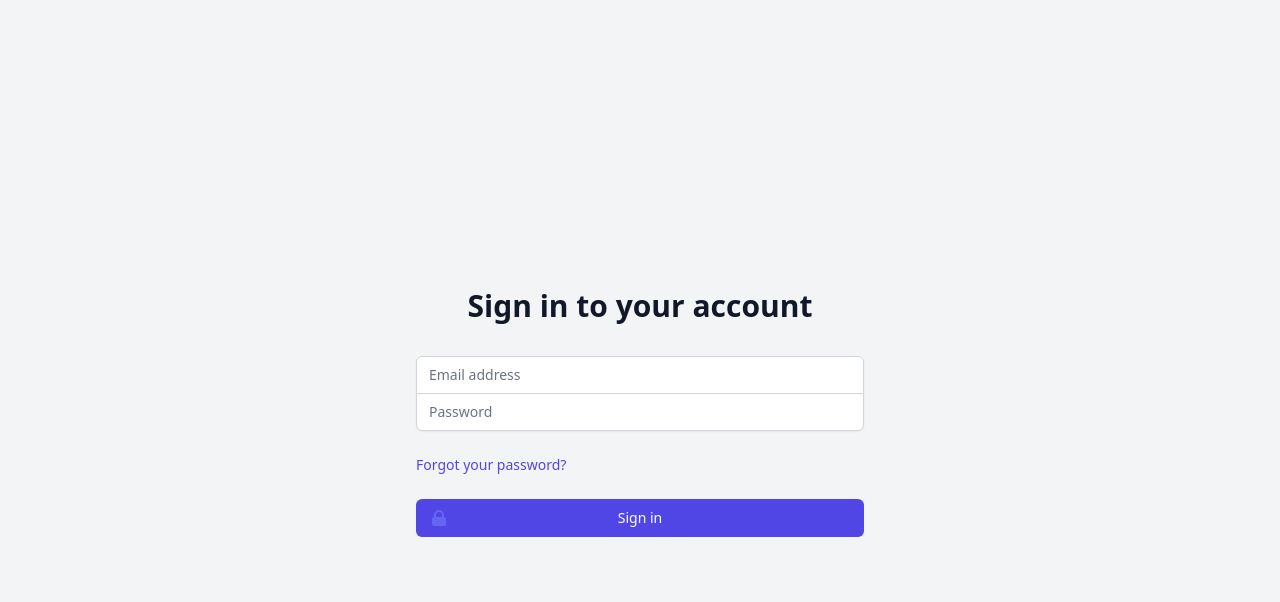
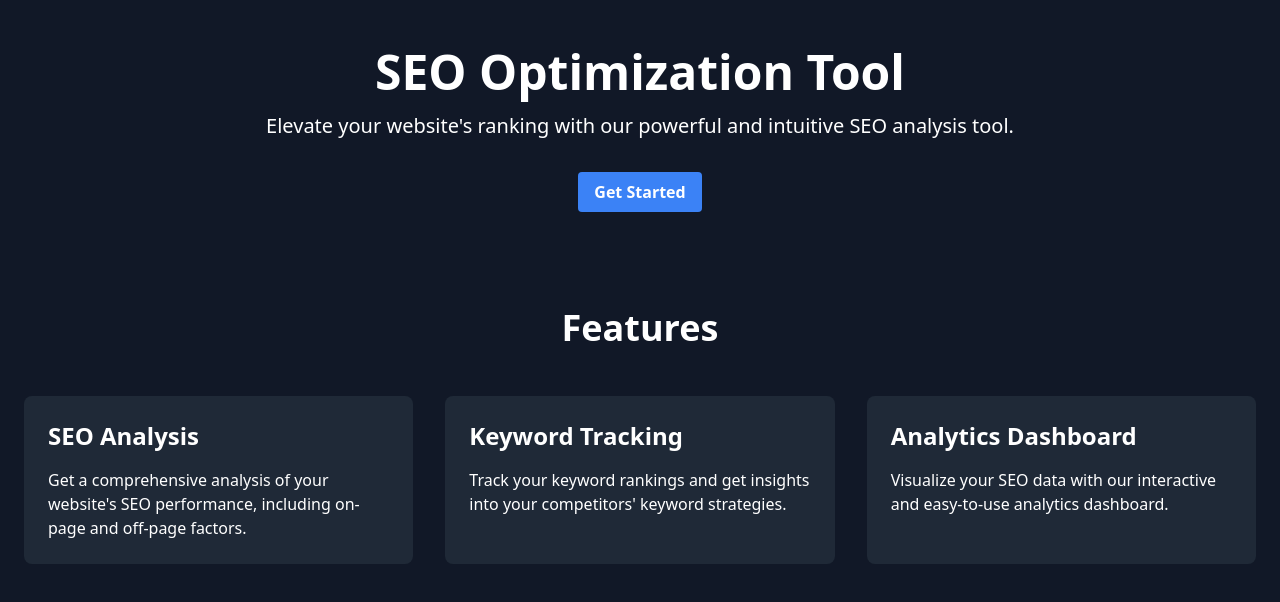
Before and after one commit to Shoaib-2/RankForge, a React (Create React App) app in the folder client/: page / in a window 1280 px wide. Before the commit this address led to /login. Shown: the top 602 px of the page. Built offline with nearby package versions, Linux system fonts and the light colour scheme.

Commit message:
Added a landing page.

```diff
--- a/client/package.json
+++ b/client/package.json
@@ -8,6 +8,7 @@
     "axios": "^1.7.9",
     "client": "file:",
     "cra-template": "1.2.0",
+    "framer-motion": "^12.23.3",
     "lucide-react": "^0.473.0",
     "react": "^18.2.0",
     "react-datepicker": "^7.6.0",
--- a/client/src/App.js
+++ b/client/src/App.js
@@ -10,6 +10,7 @@ import KeywordsPage from './compnents/pages/KeywordsPage';
 import ProtectedRoute from './compnents/auth/ProtectedRoute';
 import { SEOProvider } from './context/SeoContext';
 import ForgotPassword from './compnents/auth/forgotPassword';
+import LandingPage from './compnents/pages/LandingPage';
 
 function App() {
   return (
@@ -18,12 +19,12 @@ function App() {
       <Router>
         <Routes>
           {/* Public routes */}
+          <Route path="/" element={<LandingPage />} />
           <Route path="/login" element={<Login />} />
           <Route path="/forgot-password" element={<ForgotPassword />} />
           <Route path="/register" element={<Register />} />
 
           {/* Protected routes */}
-          <Route path="/" element={<ProtectedRoute><Layout><Navigate to="/dashboard" /></Layout></ProtectedRoute>} />
           <Route path="/dashboard" element={<ProtectedRoute><Layout><Dashboard /></Layout></ProtectedRoute>} />
           <Route path="/seo-analysis" element={<ProtectedRoute><Layout><SEOAnalysisPage /></Layout></ProtectedRoute>} />
           <Route path="/keywords" element={<ProtectedRoute><Layout><KeywordsPage /></Layout></ProtectedRoute>} />
--- /dev/null
+++ b/client/src/compnents/pages/LandingPage.js
@@ -0,0 +1,74 @@
+import React from 'react';
+import { motion } from 'framer-motion';
+import { Link } from 'react-router-dom';
+
+const LandingPage = () => {
+  return (
+    <div className="bg-gray-900 text-white min-h-screen">
+      <header className="container mx-auto px-6 py-12 text-center">
+        <motion.h1
+          initial={{ opacity: 0, y: -50 }}
+          animate={{ opacity: 1, y: 0 }}
+          transition={{ duration: 0.8 }}
+          className="text-5xl font-bold"
+        >
+          SEO Optimization Tool
+        </motion.h1>
+        <motion.p
+          initial={{ opacity: 0, y: 50 }}
+          animate={{ opacity: 1, y: 0 }}
+          transition={{ duration: 0.8, delay: 0.3 }}
+          className="text-xl mt-4"
+        >
+          Elevate your website's ranking with our powerful and intuitive SEO analysis tool.
+        </motion.p>
+        <motion.div
+          initial={{ opacity: 0, scale: 0.8 }}
+          animate={{ opacity: 1, scale: 1 }}
+          transition={{ duration: 0.5, delay: 0.6 }}
+        >
+          <Link to="/register">
+            <button className="mt-8 bg-blue-500 hover:bg-blue-700 text-white font-bold py-2 px-4 rounded">
+              Get Started
+            </button>
+          </Link>
+        </motion.div>
+      </header>
+
+      <main className="container mx-auto px-6 py-12">
+        <h2 className="text-4xl font-bold text-center mb-12">Features</h2>
+        <div className="grid md:grid-cols-3 gap-8">
+          <motion.div
+            initial={{ opacity: 0, y: 50 }}
+            animate={{ opacity: 1, y: 0 }}
+            transition={{ duration: 0.8, delay: 0.9 }}
+            className="bg-gray-800 p-6 rounded-lg"
+          >
+            <h3 className="text-2xl font-bold mb-4">SEO Analysis</h3>
+            <p>Get a comprehensive analysis of your website's SEO performance, including on-page and off-page factors.</p>
+          </motion.div>
+          <motion.div
+            initial={{ opacity: 0, y: 50 }}
+            animate={{ opacity: 1, y: 0 }}
+            transition={{ duration: 0.8, delay: 1.2 }}
+            className="bg-gray-800 p-6 rounded-lg"
+          >
+            <h3 className="text-2xl font-bold mb-4">Keyword Tracking</h3>
+            <p>Track your keyword rankings and get insights into your competitors' keyword strategies.</p>
+          </motion.div>
+          <motion.div
+            initial={{ opacity: 0, y: 50 }}
+            animate={{ opacity: 1, y: 0 }}
+            transition={{ duration: 0.8, delay: 1.5 }}
+            className="bg-gray-800 p-6 rounded-lg"
+          >
+            <h3 className="text-2xl font-bold mb-4">Analytics Dashboard</h3>
+            <p>Visualize your SEO data with our interactive and easy-to-use analytics dashboard.</p>
+          </motion.div>
+        </div>
+      </main>
+    </div>
+  );
+};
+
+export default LandingPage;
```
Also changed, not shown: 2 other files (tests, documents, lock files or other folders).
